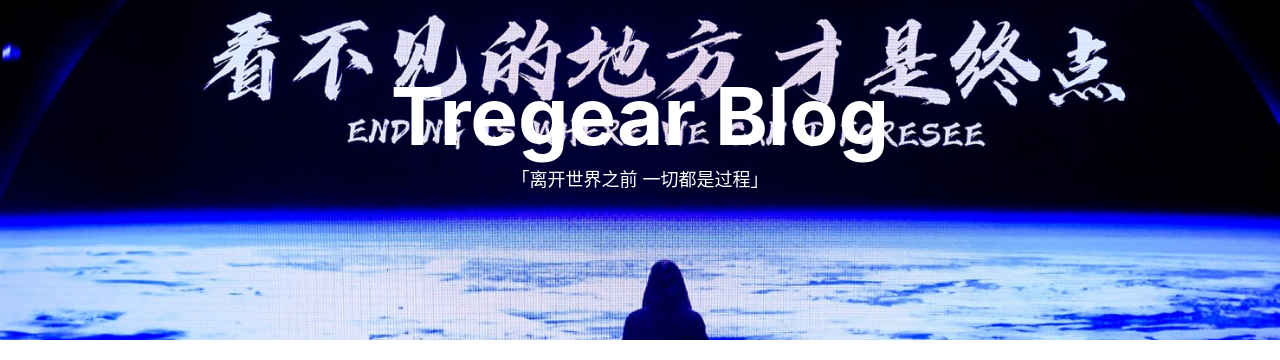
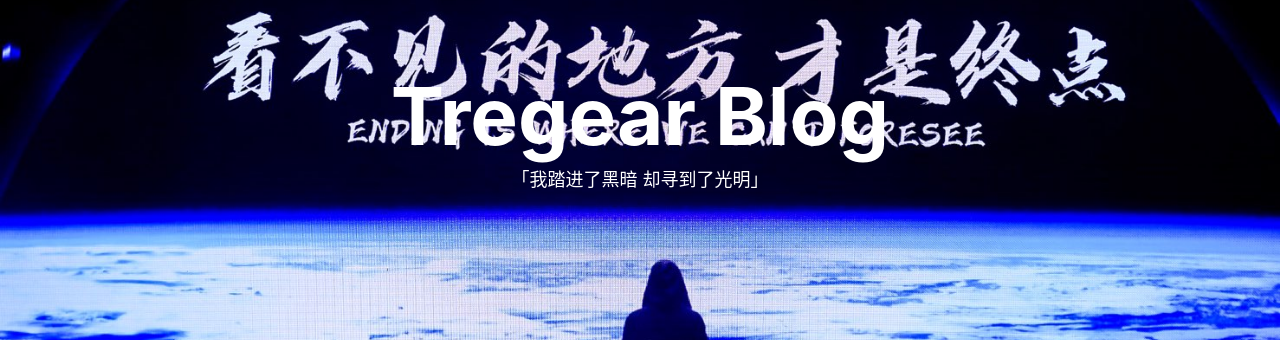
Before and after one commit to sadan920/sadan920.github.io, a Jekyll site: the page built from index.html, in a window 1280 px wide. Shown: the part 78-438 px from the top of the page. Built offline with Jekyll 4.4.1, drawn with Linux system fonts in a browser that asks for light colours; nearby versions of some CDN libraries; the list of posts is cut into pages by our own code; comment, search, counter and statistics services are not loaded.

Commit message:
Update index.html

```diff
--- a/index.html
+++ b/index.html
@@ -1,6 +1,6 @@
 ---
 layout: page
-description: "「离开世界之前 一切都是过程」"
+description: "「我踏进了黑暗 却寻到了光明」"
 ---
 
 {% for post in paginator.posts %}
```
